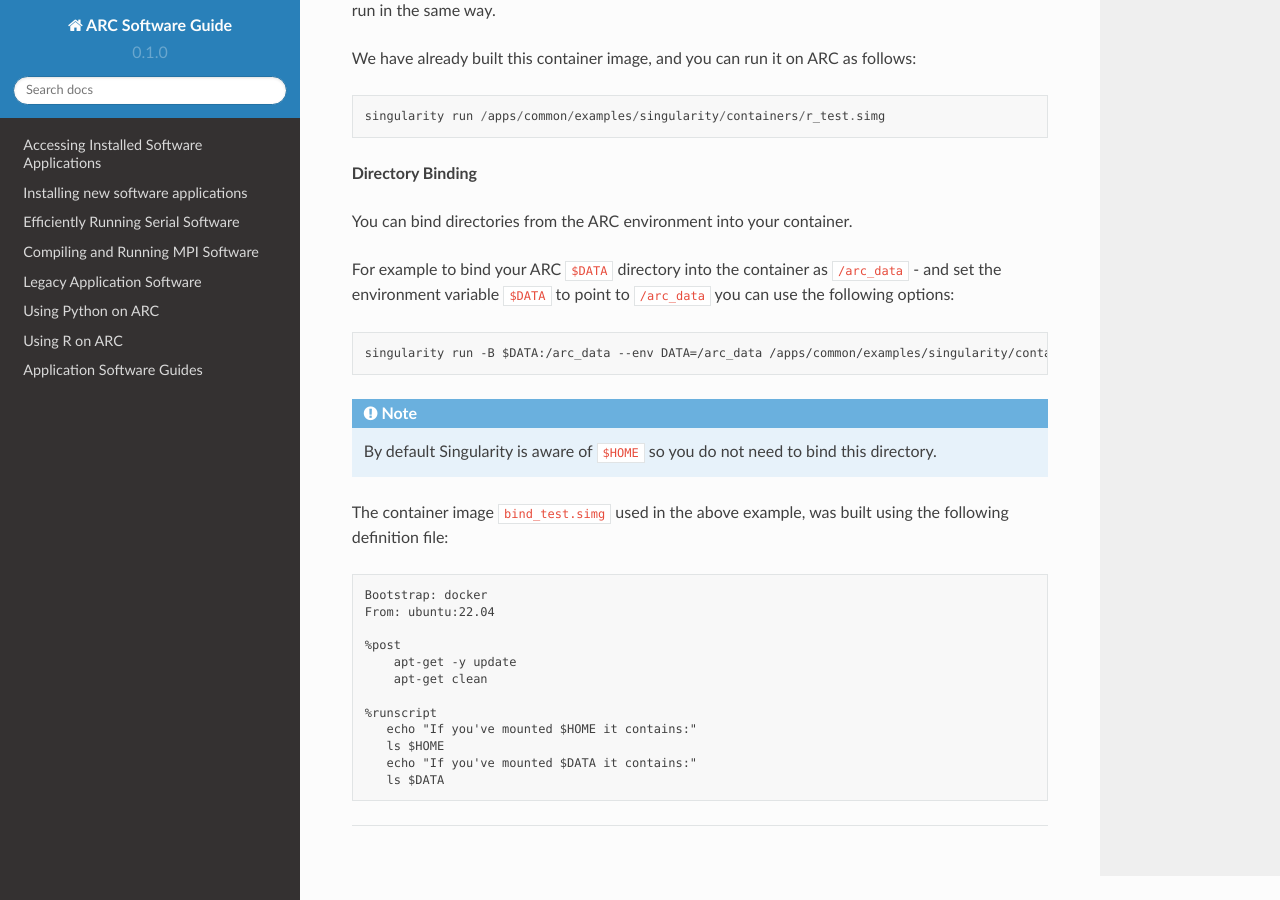
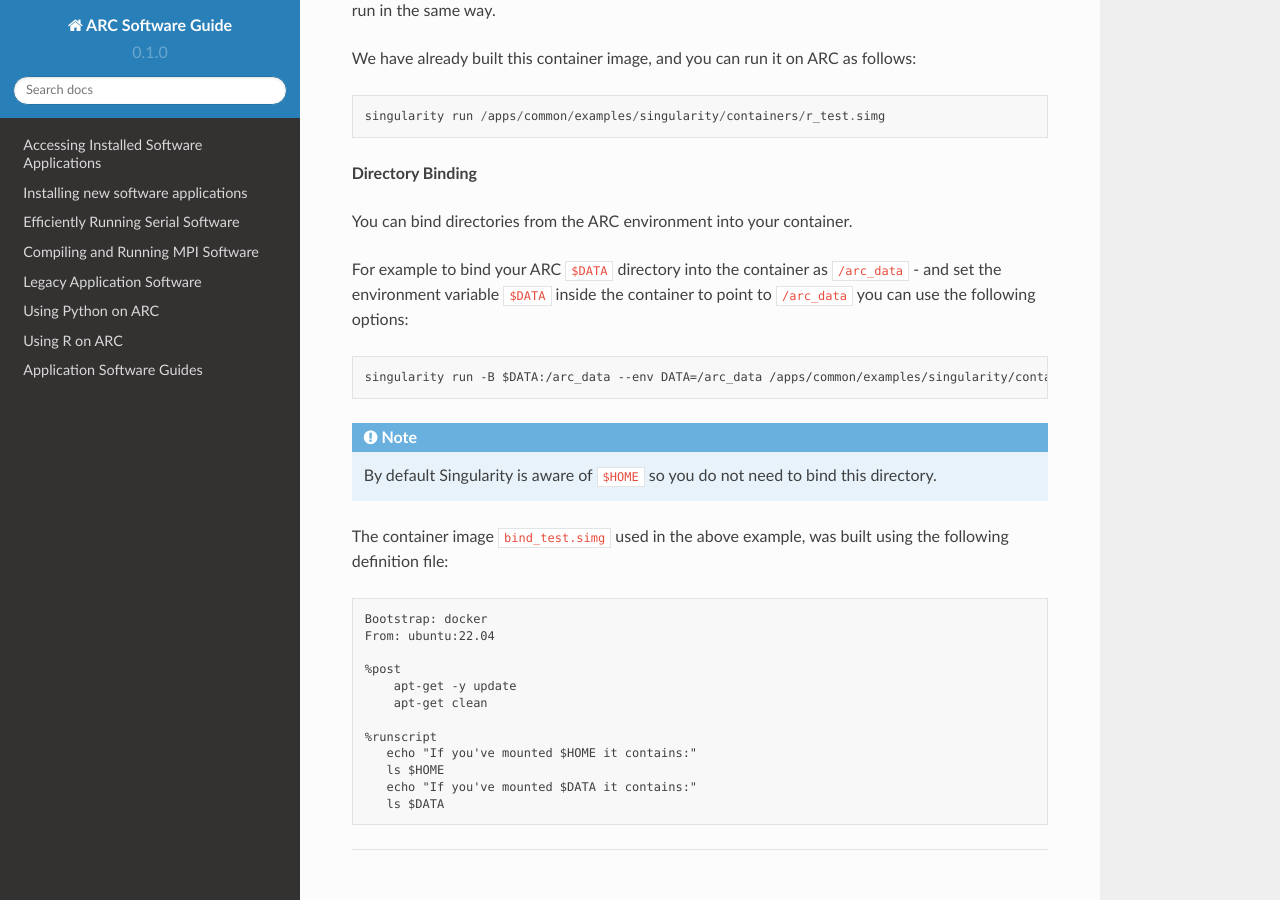
Before and after one commit to oxford-arc/arc-software-guide, a Sphinx documentation site: the page built from docs/source/apps/arc_apptainer.rst, in a window 1280 px wide and 900 px high, scrolled down 1709 px. Built offline with Sphinx 7.4.7 and the Read the Docs theme 2.0.0, drawn with Linux system fonts in a browser that asks for light colours.

Commit message:
Update arc_apptainer.rst

```diff
--- a/docs/source/apps/arc_apptainer.rst
+++ b/docs/source/apps/arc_apptainer.rst
@@ -81,8 +81,8 @@ We have already built this container image, and you can run it on ARC as follows
 
 You can bind directories from the ARC environment into your container.
 
-For example to bind your ARC ``$DATA`` directory into the container as ``/arc_data`` - and set the environment variable ``$DATA`` to point to ``/arc_data`` you can
-use the following options::
+For example to bind your ARC ``$DATA`` directory into the container as ``/arc_data`` - and set the environment variable ``$DATA`` inside the container to point to
+``/arc_data`` you can use the following options::
 
    singularity run -B $DATA:/arc_data --env DATA=/arc_data /apps/common/examples/singularity/containers/bind_test.simg
 
```
